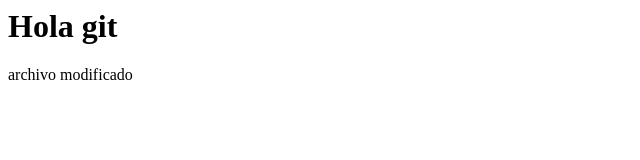
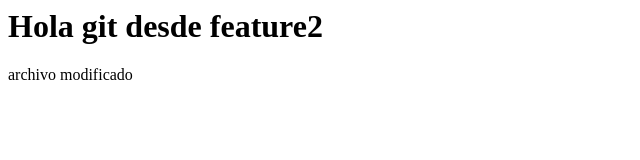
Before and after one commit to GabrielCR-1998/myGit, a plain HTML site: page index.html in a window 1280 px wide. Shown: the whole page, without its empty margins (0-640 px from the left). Drawn offline with Linux system fonts and the light colour scheme.

Commit message:
Se actualizo index feature2
Se actualizo el index.html desde feature 2

```diff
--- a/index.html
+++ b/index.html
@@ -1,2 +1,2 @@
-<h1>Hola git</h1>
+<h1>Hola git desde feature2</h1>
 <p>archivo modificado</p>
```
